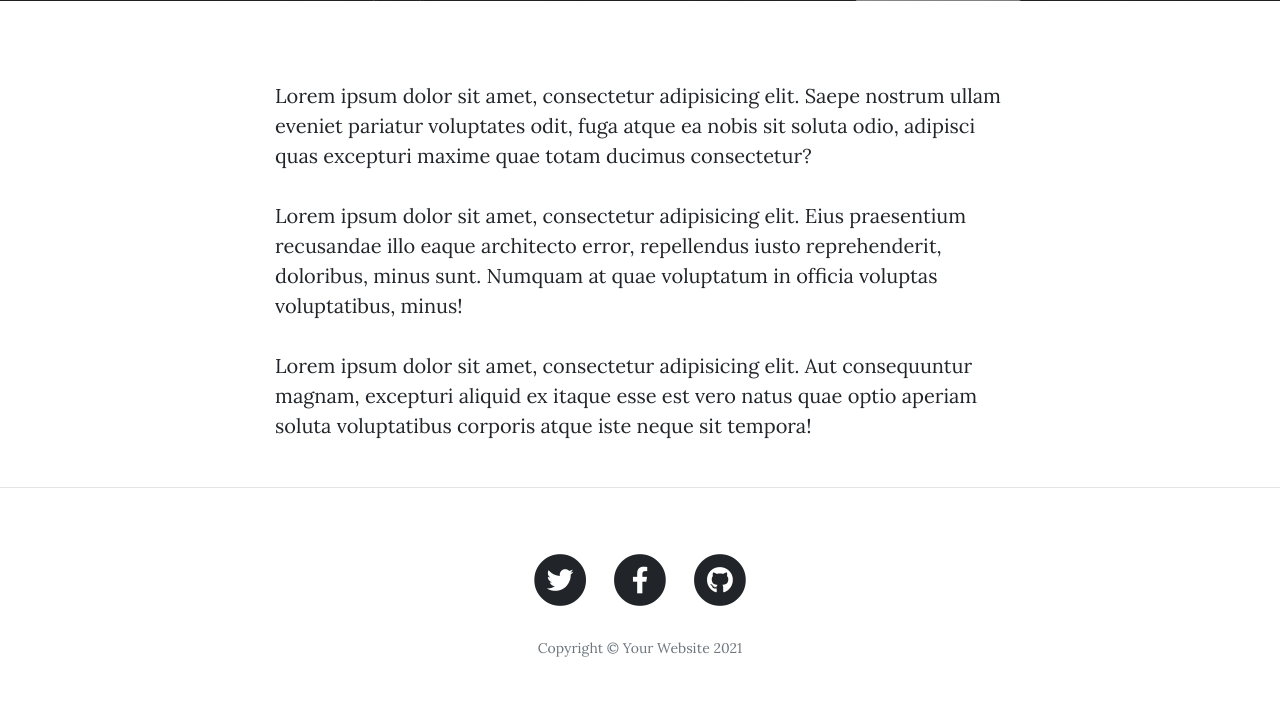
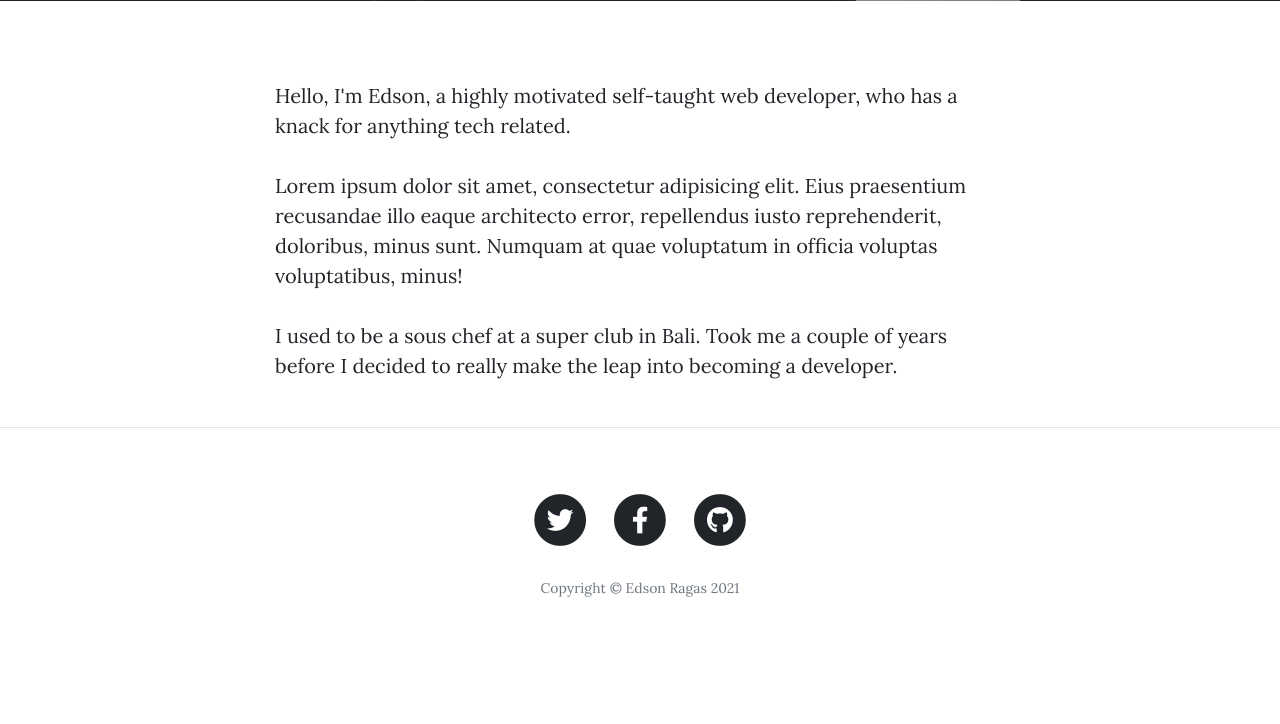
Before and after one commit to EBR-code/edson-ragas, a Flask app: page /about in a window 1280 px wide. Shown: the part 531-1255 px from the top of the page. After the commit the page ends 1128 px from the top, so only its background shows below. Run offline with Flask 2, Linux system fonts and the light colour scheme; some libraries are stand-ins or nearby versions.

Commit message:
update footer and about

```diff
--- a/templates/about.html
+++ b/templates/about.html
@@ -19,9 +19,9 @@
   <div class="container">
     <div class="row">
       <div class="col-lg-8 col-md-10 mx-auto">
-        <p>Lorem ipsum dolor sit amet, consectetur adipisicing elit. Saepe nostrum ullam eveniet pariatur voluptates odit, fuga atque ea nobis sit soluta odio, adipisci quas excepturi maxime quae totam ducimus consectetur?</p>
+        <p>Hello, I'm Edson, a highly motivated self-taught web developer, who has a knack for anything tech related. </p>
         <p>Lorem ipsum dolor sit amet, consectetur adipisicing elit. Eius praesentium recusandae illo eaque architecto error, repellendus iusto reprehenderit, doloribus, minus sunt. Numquam at quae voluptatum in officia voluptas voluptatibus, minus!</p>
-        <p>Lorem ipsum dolor sit amet, consectetur adipisicing elit. Aut consequuntur magnam, excepturi aliquid ex itaque esse est vero natus quae optio aperiam soluta voluptatibus corporis atque iste neque sit tempora!</p>
+        <p>I used to be a sous chef at a super club in Bali. Took me a couple of years before I decided to really make the leap into becoming a developer.</p>
       </div>
     </div>
   </div>
--- a/templates/footer.html
+++ b/templates/footer.html
@@ -29,7 +29,7 @@
               </a>
             </li>
           </ul>
-          <p class="copyright text-muted">Copyright &copy; Your Website 2021</p>
+          <p class="copyright text-muted">Copyright &copy; Edson Ragas 2021</p>
         </div>
       </div>
     </div>
```
